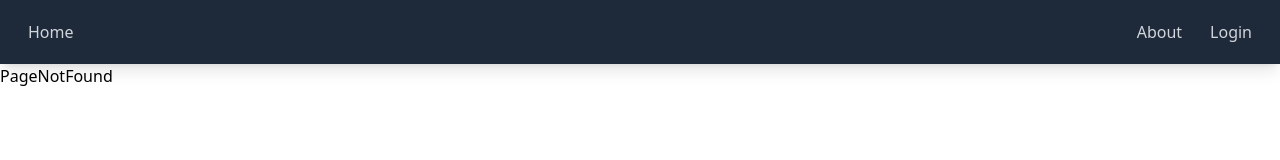
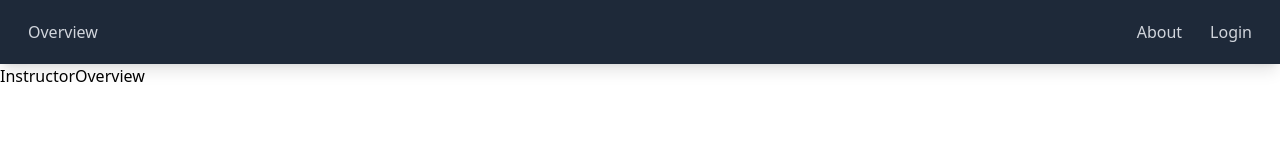
Before and after one commit to Ehdynn/4P02-Group-Project, a React (Vite) app in the folder FrontEnd/: page /InstructorOverview in a window 1280 px wide. Shown: the top 160 px of the page. Built offline with nearby package versions, Linux system fonts and the light colour scheme; no server answers.

Commit message:
Updated Routes and NavBar
Updated navbar to show overview instead of home when logged in and redirect to the student / instructor overviews. Added the routes for each.

```diff
--- a/FrontEnd/src/App.jsx
+++ b/FrontEnd/src/App.jsx
@@ -4,6 +4,8 @@ import PageNotFound from './Pages/PageNotFound';
 import Login from './Pages/Login';
 import NavBar from './Components/NavBar/NavBar';
 import UserProvider from './context/UserProvider';
+import InstructorOverview from './Pages/InstructorPages/InstructorOverview'
+import StudentOverview from './Pages/StudentPages/StudentOverview'
 
 import { BrowserRouter as Router, Routes,Route } from 'react-router-dom';
 import CreateCourse from './Pages/InstructorPages/CreateCourse';
@@ -21,6 +23,8 @@ function App() {
                   <Route path="/login" element = {<Login/>} />
                   <Route path="/CreateCourse" element = {<CreateCourse/>}/>
                   <Route path="/CreateAssignment" element = {<CreateAssignment/>}/>
+                  <Route path="/InstructorOverview" element = {<InstructorOverview/>}/>
+                  <Route path="StudentOverview" element = {<StudentOverview/>}/>
                   {/* TODO Add Rest of the Routes Here */}
                   <Route path="*" element={<PageNotFound />} />
               </Routes>
--- a/FrontEnd/src/Components/NavBar/NavBar.jsx
+++ b/FrontEnd/src/Components/NavBar/NavBar.jsx
@@ -18,9 +18,12 @@ const Navbar = () => {
       <div className="w-full px-4">
         <div className="flex items-center">
           <div className="hidden md:flex items-center w-full">
-            <Link to="/" className="py-5 px-3 text-gray-300 hover:bg-gray-700 hover:text-white transition duration-300">
-              Home
-            </Link>
+
+            <Link
+                to={roleReady ? (isProfessor ? "/InstructorOverview" : "/StudentOverview") : "/"}
+                className="py-5 px-3 text-gray-300 hover:bg-gray-700 hover:text-white transition duration-300"
+            >{roleReady ? "Overview" : "Home"}</Link>
+
             <div className="ml-auto flex items-center gap-1">
               <Link to="/about" className="py-5 px-3 text-gray-300 hover:bg-gray-700 hover:text-white transition duration-300">
                 About
--- a/FrontEnd/src/Components/NavBar/UserIcon.jsx
+++ /dev/null
@@ -1,9 +0,0 @@
-import React from 'react'
-
-const userIcon = () => {
-  return (
-    <div>userIcon</div>
-  )
-}
-
-export default userIcon
--- /dev/null
+++ b/FrontEnd/src/Pages/InstructorPages/InstructorOverview.jsx
@@ -0,0 +1,13 @@
+import { useState, useEffect} from "react";
+import supabase from "../../utils/supabase";
+import { getInstructorsCourses } from "../../utils/api";
+
+const InstructorOverview = () => {
+  return (
+    <div>
+        <p>InstructorOverview</p>
+    </div>
+  )
+}
+
+export default InstructorOverview
--- /dev/null
+++ b/FrontEnd/src/Pages/StudentPages/StudentOverview.jsx
@@ -0,0 +1,12 @@
+import { useState, useEffect} from "react";
+import supabase from "../../utils/supabase";
+
+const StudentOverview = () => {
+  return (
+    <div>
+        <p>StudentOverview</p>
+    </div>
+  )
+}
+
+export default StudentOverview
```
Also changed, not shown: FrontEnd/src/Components/NavBar/CourseDropDown.jsx (deleted), 1 other file (tests, documents, lock files or other folders).
